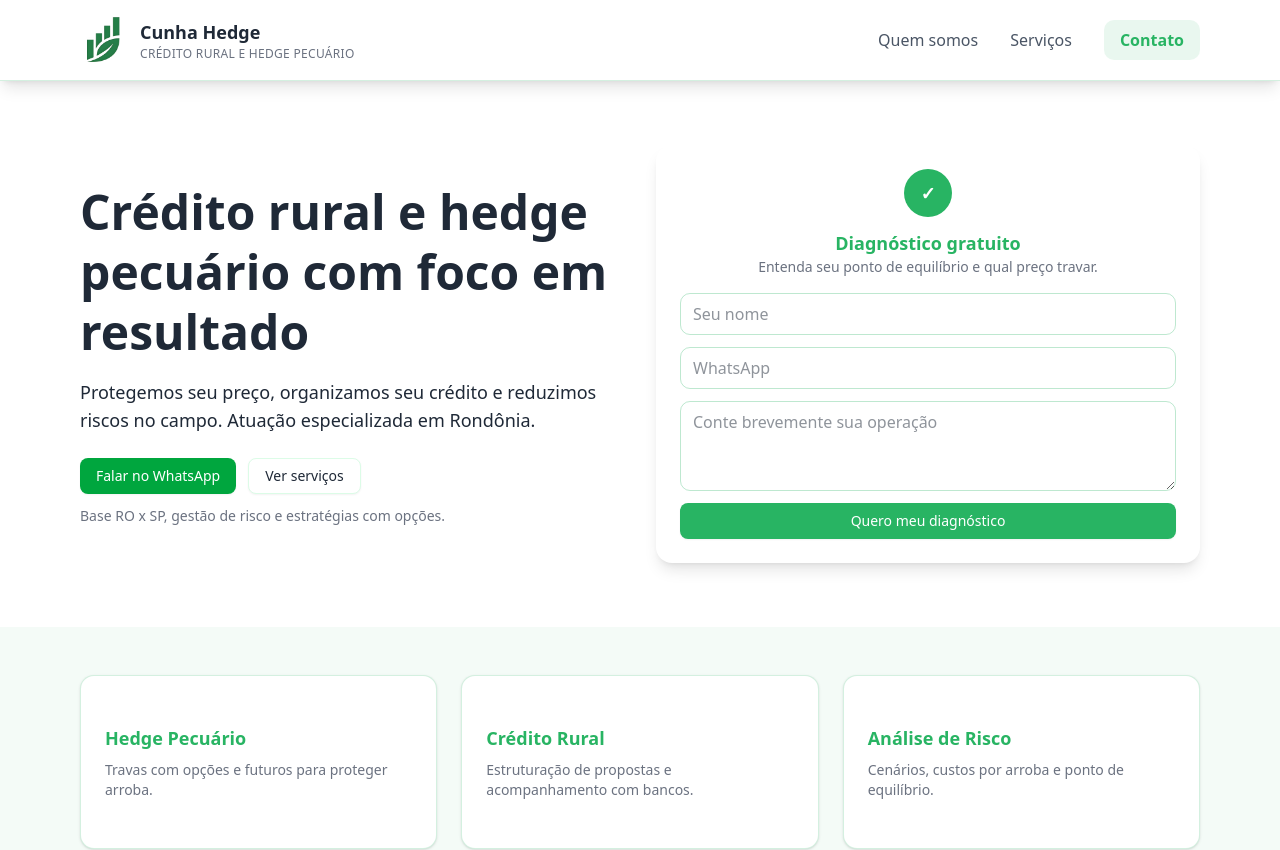
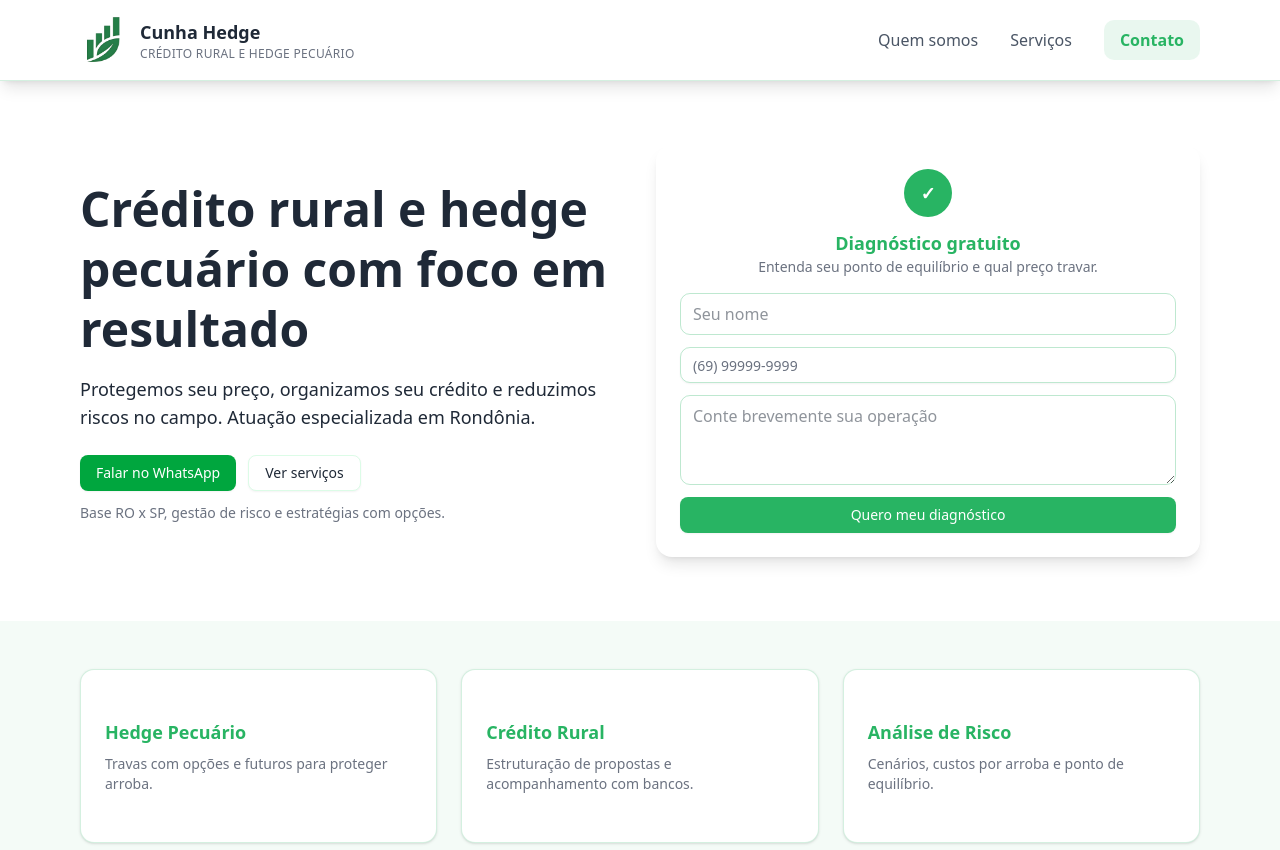
Before and after one commit to cunhahedgeagro-lab/cunha-hedge-site, a Next.js app: page / in a window 1280 px wide. Shown: the top 850 px of the page. Built offline with nearby package versions, Linux system fonts and the light colour scheme.

Commit message:
Home: aplicar máscara (xx) xxxxx-xxxx no campo WhatsApp do diagnóstico

```diff
--- a/src/app/page.tsx
+++ b/src/app/page.tsx
@@ -1,6 +1,7 @@
 import { Button } from "@/components/ui/button";
 import { Card, CardContent } from "@/components/ui/card";
 import Link from "next/link";
+import PhoneInput from "@/components/PhoneInput";
 
 export default function Home() {
   return (
@@ -33,7 +34,7 @@
           </div>
           <form className="grid gap-3" action="https://formspree.io/f/myzdqlby" method="POST">
             <input className="border border-primary/30 rounded-lg px-3 py-2 focus:border-primary focus:outline-none" name="nome" placeholder="Seu nome" required />
-            <input className="border border-primary/30 rounded-lg px-3 py-2 focus:border-primary focus:outline-none" name="whatsapp" placeholder="WhatsApp" required />
+            <PhoneInput className="border border-primary/30 rounded-lg px-3 py-2 focus:border-primary focus:outline-none" name="whatsapp" placeholder="(69) 99999-9999" required />
             <textarea className="border border-primary/30 rounded-lg px-3 py-2 focus:border-primary focus:outline-none" name="mensagem" placeholder="Conte brevemente sua operação" rows={3}/>
             <Button type="submit" className="btn-primary">Quero meu diagnóstico</Button>
           </form>
```
